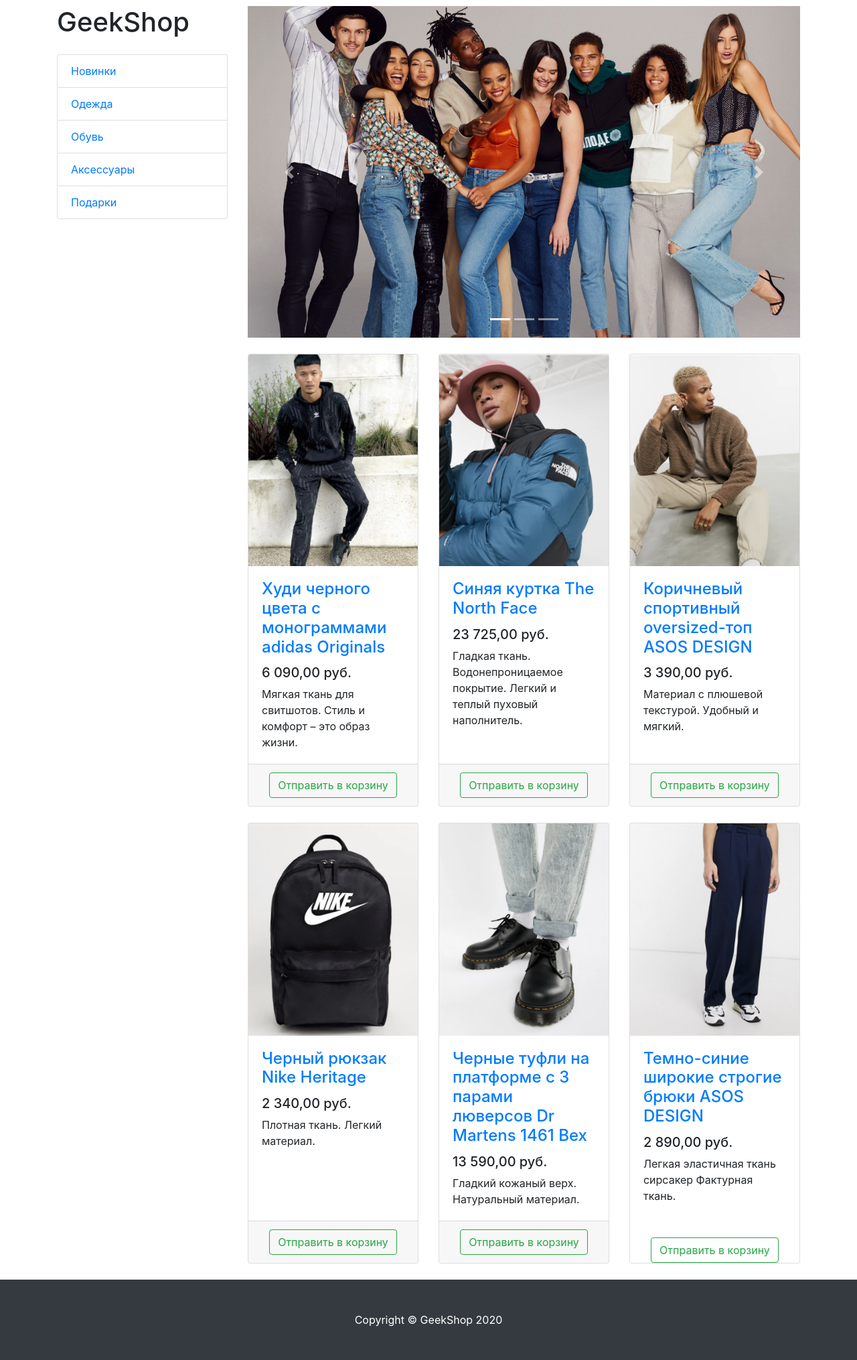
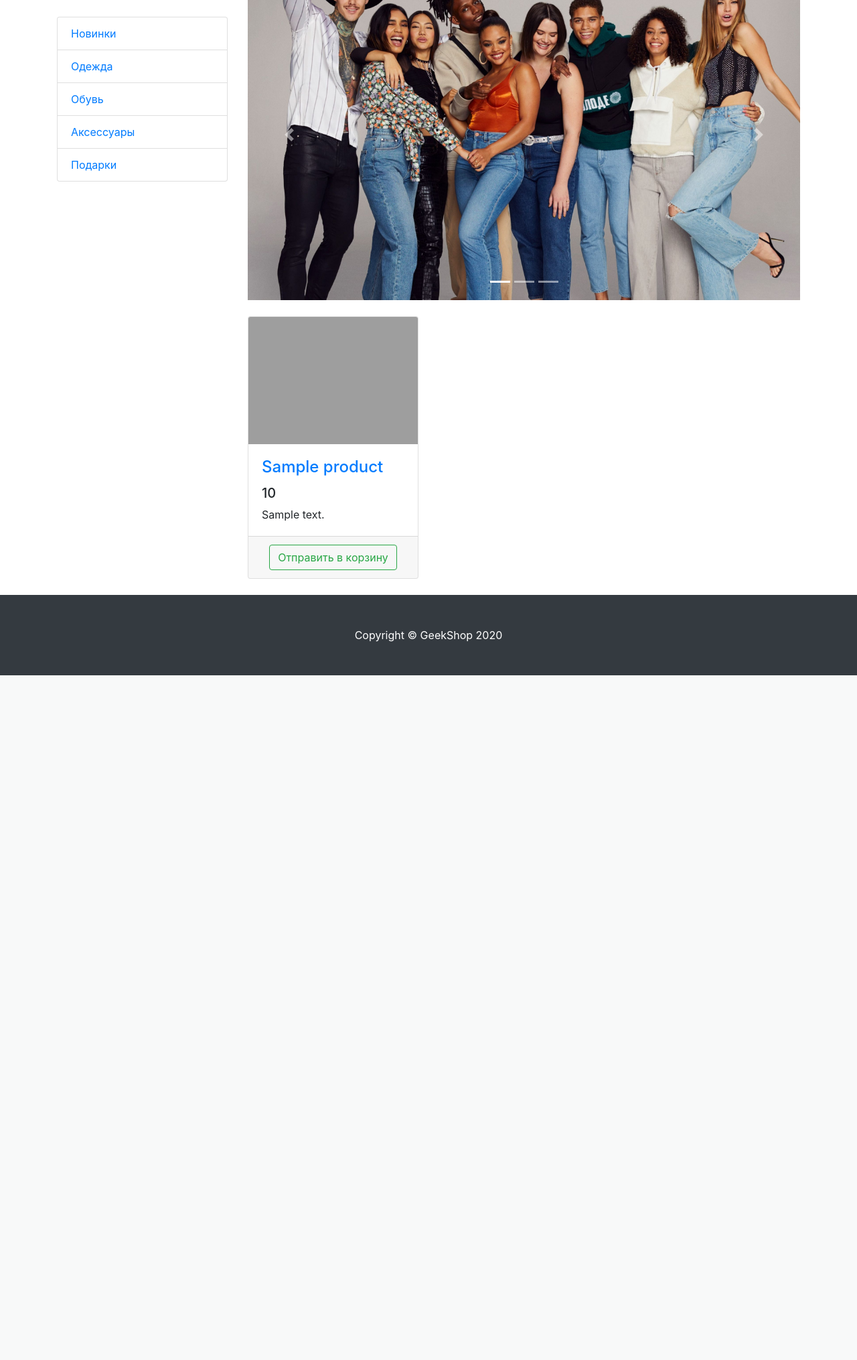
Before and after one commit to Nortsev/Django, a Django app: template mainapp/templates/mainapp/products.html in a window 1280 px wide. Shown: the part 71-2101 px from the top of the page at 67% size. After the commit the page ends 1079 px from the top, so only its background shows below. Run offline with Django 3.2, Linux system fonts and the light colour scheme; the template is opened without the code that fills it: most values are stand-ins (such as "Sample title", 1, 10 or a date in 2020); some libraries are stand-ins or nearby versions; grey boxes are pictures that could not be loaded.

Commit message:
Finished Homework2

```diff
--- a/mainapp/templates/mainapp/base.html
+++ b/mainapp/templates/mainapp/base.html
@@ -13,8 +13,15 @@
 
     <!-- Bootstrap core CSS -->
     <link href="{% static 'vendor/bootstrap/css/bootstrap.min.css' %}" rel="stylesheet">
+    {% block css  %}{% endblock %}
 
-     {% block css  %}{% endblock %}
+<!-- Bootstrap core JavaScript -->
+<script src="{% static '/vendor/jquery/jquery.min.js' %}"></script>
+<script src="{% static 'vendor/bootstrap/js/bootstrap.bundle.min.js' %}"></script>
+
+<!-- FontAwesome script -->
+<script src="{% static 'vendor/fontawesome/fontawesome-icons.js' %}" crossorigin="anonymous"></script>
+
 </head>
 <body>
   <!-- Navigation -->
@@ -45,12 +52,6 @@
 
 {% block footer %}{% endblock %}
 
-<!-- Bootstrap core JavaScript -->
-<script src="{% static '/vendor/jquery/jquery.min.js' %}"></script>
-<script src="{% static 'vendor/bootstrap/js/bootstrap.bundle.min.js' %}"></script>
-
-<!-- FontAwesome script -->
-<script src="{% static 'vendor/fontawesome/fontawesome-icons.js' %}" crossorigin="anonymous"></script>
 
 </body>
 </html>
--- a/mainapp/templates/mainapp/products.html
+++ b/mainapp/templates/mainapp/products.html
@@ -1,11 +1,21 @@
 {% extends 'mainapp/base.html' %}
 {% load static %}
 
-{% block title %} {{ title }}{% endblock %}
-{% block css %}
-    <!-- Custom styles for this template -->
-    <link href="{% static 'css/products.css' %}" rel="stylesheet">
+
+{% block title %}
+    {{ title|title }}
 {% endblock %}
+
+
+{% block style %}
+    <link href="{% static style_link %}" rel="stylesheet">
+{% endblock %}
+
+
+{% block script %}
+
+{% endblock %}
+
 
 {% block content %}
     <!-- Page Content -->
@@ -37,15 +47,15 @@
                     </ol>
                     <div class="carousel-inner" role="listbox">
                         <div class="carousel-item active">
-                            <img class="d-block img-fluid" src="/static/vendor/img/slides/slide-1.jpg"
+                            <img class="d-block img-fluid" src="{% static 'vendor/img/slides/slide-1.jpg' %}"
                                  alt="First slide">
                         </div>
                         <div class="carousel-item">
-                            <img class="d-block img-fluid" src="/static/vendor/img/slides/slide-2.jpg"
+                            <img class="d-block img-fluid" src="{% static 'vendor/img/slides/slide-2.jpg' %}"
                                  alt="Second slide">
                         </div>
                         <div class="carousel-item">
-                            <img class="d-block img-fluid" src="/static/vendor/img/slides/slide-3.jpg"
+                            <img class="d-block img-fluid" src="{% static 'vendor/img/slides/slide-3.jpg' %}"
                                  alt="Third slide">
                         </div>
                     </div>
@@ -61,19 +71,21 @@
 
                 <div class="row">
 
+                    {% for product in products %}
+
                         <div class="col-lg-4 col-md-6 mb-4">
                             <div class="card h-100">
                                 <a href="#">
                                     <img class="card-img-top"
-                                     src="/static/vendor/img/products/Adidas-hoodie.png"
-                                     alt="">
+                                         src="{% static product.link %}"
+                                         alt="pic">
                                 </a>
                                 <div class="card-body">
                                     <h4 class="card-title">
-                                    <a href="#">Худи черного цвета с монограммами adidas Originals</a>
+                                        <a href="#">{{ product.name }}</a>
                                     </h4>
-                                <h5>6 090,00 руб.</h5>
-                                <p class="card-text">Мягкая ткань для свитшотов. Стиль и комфорт – это образ жизни.</p>
+                                    <h5>{{ product.price }}</h5>
+                                    <p class="card-text">{{ product.description }}</p>
                                 </div>
                                 <div class="card-footer text-center">
                                     <button type="button" class="btn btn-outline-success">Отправить в корзину</button>
@@ -81,106 +93,7 @@
                             </div>
                         </div>
 
-                    <div class="col-lg-4 col-md-6 mb-4">
-                        <div class="card h-100">
-                            <a href="#">
-                                <img class="card-img-top"
-                                     src="/static/vendor/img/products/Blue-jacket-The-North-Face.png" alt="">
-                            </a>
-                            <div class="card-body">
-                                <h4 class="card-title">
-                                    <a href="#">Синяя куртка The North Face</a>
-                                </h4>
-                                <h5>23 725,00 руб.</h5>
-                                <p class="card-text">
-                                    Гладкая ткань. Водонепроницаемое покрытие. Легкий и теплый пуховый наполнитель.
-                                </p>
-                            </div>
-                            <div class="card-footer text-center">
-                                <button type="button" class="btn btn-outline-success">Отправить в корзину</button>
-                            </div>
-                        </div>
-                    </div>
-
-                    <div class="col-lg-4 col-md-6 mb-4">
-                        <div class="card h-100">
-                            <a href="#">
-                                <img class="card-img-top"
-                                     src="/static/vendor/img/products/Brown-sports-oversized-top-ASOS-DESIGN.png"
-                                     alt="">
-                            </a>
-                            <div class="card-body">
-                                <h4 class="card-title">
-                                    <a href="#">Коричневый спортивный oversized-топ ASOS DESIGN</a>
-                                </h4>
-                                <h5>3 390,00 руб.</h5>
-                                <p class="card-text">Материал с плюшевой текстурой. Удобный и мягкий.</p>
-                            </div>
-                            <div class="card-footer text-center">
-                                <button type="button" class="btn btn-outline-success">Отправить в корзину</button>
-                            </div>
-                        </div>
-                    </div>
-
-                    <div class="col-lg-4 col-md-6 mb-4">
-                        <div class="card h-100">
-                            <a href="#">
-                                <img class="card-img-top"
-                                     src="/static/vendor/img/products/Black-Nike-Heritage-backpack.png"
-                                     alt="">
-                            </a>
-                            <div class="card-body">
-                                <h4 class="card-title">
-                                    <a href="#">Черный рюкзак Nike Heritage</a>
-                                </h4>
-                                <h5>2 340,00 руб.</h5>
-                                <p class="card-text">Плотная ткань. Легкий материал.</p>
-                            </div>
-                            <div class="card-footer text-center">
-                                <button type="button" class="btn btn-outline-success">Отправить в корзину</button>
-                            </div>
-                        </div>
-                    </div>
-
-                    <div class="col-lg-4 col-md-6 mb-4">
-                        <div class="card h-100">
-                            <a href="#">
-                                <img class="card-img-top"
-                                     src="/static/vendor/img/products/Black-Dr-Martens-shoes.png"
-                                     alt="">
-                            </a>
-                            <div class="card-body">
-                                <h4 class="card-title">
-                                    <a href="#">Черные туфли на платформе с 3 парами люверсов Dr Martens 1461 Bex</a>
-                                </h4>
-                                <h5>13 590,00 руб.</h5>
-                                <p class="card-text">Гладкий кожаный верх. Натуральный материал.</p>
-                            </div>
-                            <div class="card-footer text-center">
-                                <button type="button" class="btn btn-outline-success">Отправить в корзину</button>
-                            </div>
-                        </div>
-                    </div>
-
-                    <div class="col-lg-4 col-md-6 mb-4">
-                        <div class="card h-100">
-                            <a href="#">
-                                <img class="card-img-top"
-                                     src="/static/vendor/img/products/Dark-blue-wide-leg-ASOs-DESIGN-trousers.png"
-                                     alt="">
-                            </a>
-                            <div class="card-body">
-                                <h4 class="card-title">
-                                    <a href="#">Темно-синие широкие строгие брюки ASOS DESIGN</a>
-                                </h4>
-                                <h5>2 890,00 руб.</h5>
-                                <p class="card-text">Легкая эластичная ткань сирсакер Фактурная ткань.</p>
-                            </div>
-                            <div class="/static/card-footer text-center">
-                                <button type="button" class="btn btn-outline-success">Отправить в корзину</button>
-                            </div>
-                        </div>
-                    </div>
+                    {% endfor %}
 
                 </div>
                 <!-- /.row -->
@@ -193,7 +106,11 @@
 
     </div>
     <!-- /.container -->
+
+
+
 {% endblock %}
+
 
 {% block footer %}
     <!-- Footer -->
```
Also changed, not shown: mainapp/views.py (+42 -3 lines). Lines whose indentation alone changed are shown as unchanged.
